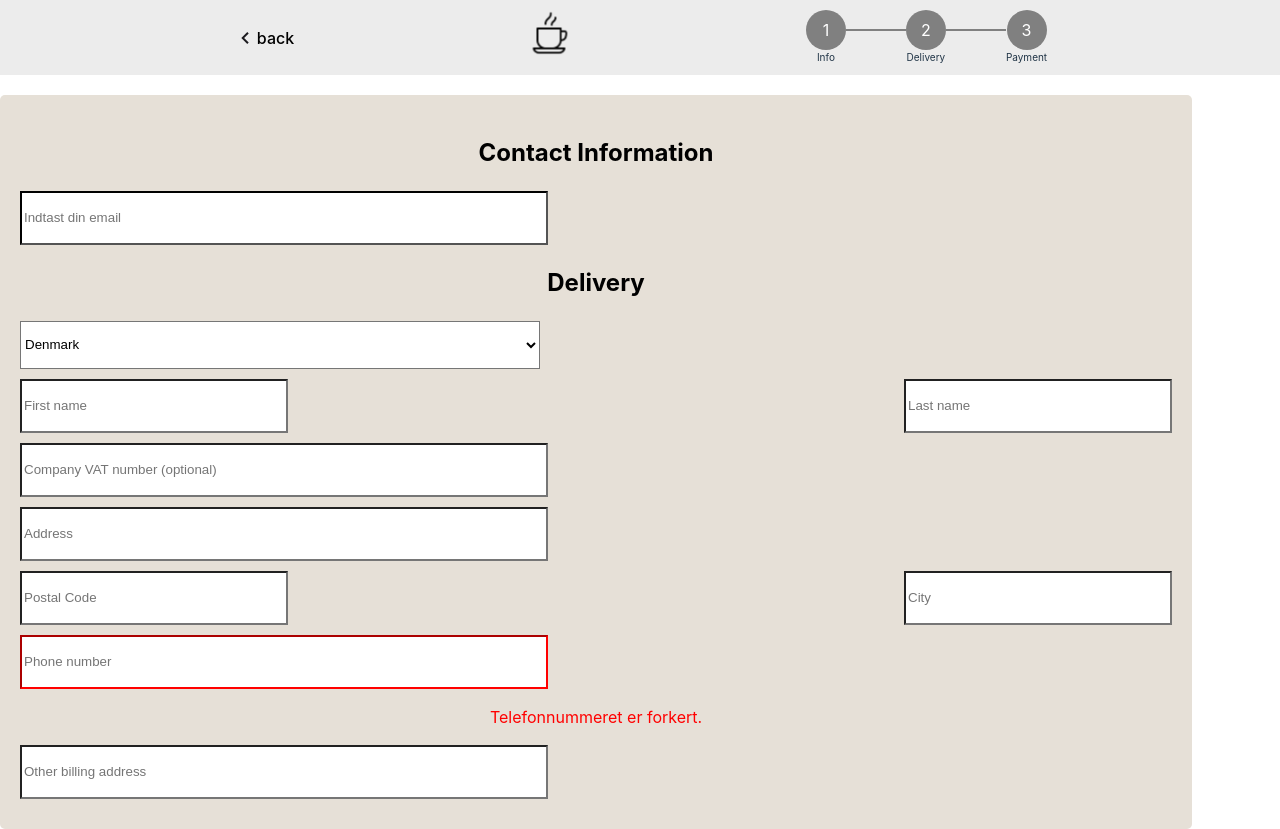
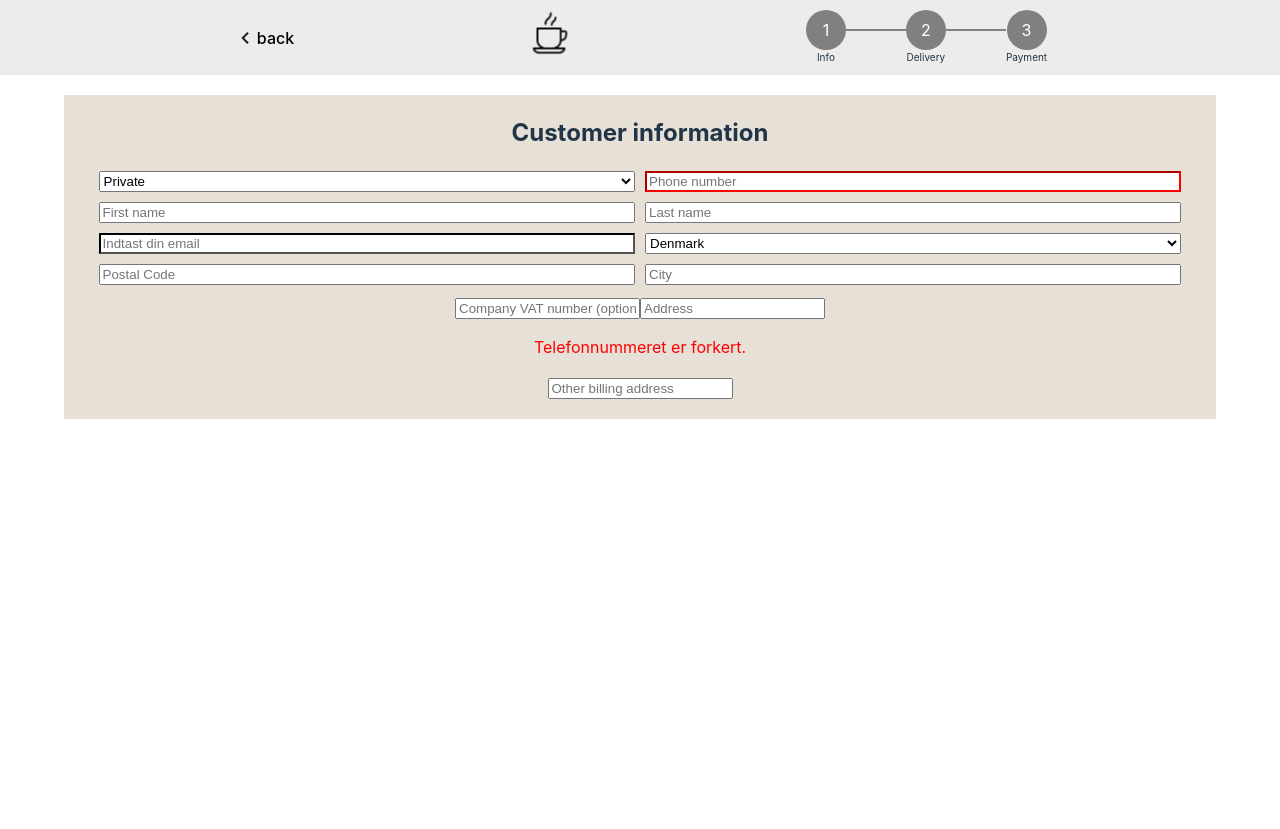
Before and after one commit to Johansogaard/frontend, a React (Vite) app: page /checkout in a window 1280 px wide. After the commit the page ends 800 px from the top, so only its background shows below. Built offline with nearby package versions, Linux system fonts and the light colour scheme; no server answers.

Commit message:
working on form

```diff
--- /dev/null
+++ b/src/checkoutPage/checkoutPage-Components/deprecatedformcss.css
@@ -0,0 +1,35 @@
+form label,
+form select,
+form input {
+  display: block;
+  background-color: #ffffff;
+  color: black;
+  margin-bottom: 10px;
+  height: 48px;
+}
+
+form input:not(.small-input),
+form select {
+  width: 100%;
+  max-width: 520px;
+  min-width: 50px;
+}
+
+@media (max-width: 581px) {
+  form input:not(.small-input),
+  form select {
+    width: 100%;
+  }
+}
+
+@media (max-width: 980px) {
+    .contact-info,
+  .delivery
+
+   {
+    width: 90%;
+
+
+
+  }
+}
--- a/src/checkoutPage/checkoutPage-Components/formComponent.css
+++ b/src/checkoutPage/checkoutPage-Components/formComponent.css
@@ -1,34 +1,37 @@
-form label,
-form select,
-form input {
-  display: block;
-  background-color: #ffffff;
-  color: black;
-  margin-bottom: 10px;
-  height: 48px;
+.form{
+  width: 90%;
+  padding-bottom: 20px ;
+  display: flex;
+  flex-direction: column;
+
+  background-color: #e6e0d7;
+
 }
-form input:not(.small-input),
-form select {
-  width: 100%;
-  max-width: 520px;
-  min-width: 50px;
+.checkout-UserInfo{
+  display: grid;
+  grid-template-columns: repeat(2, 1fr);
+  gap: 10px;
 }
-
-@media (max-width: 581px) {
-  form input:not(.small-input),
-  form select {
-    width: 100%;
-  }
-}
-
-@media (max-width: 980px) {
-    .contact-info,
-  .delivery
-
-   {
-    width: 90%;
+.form-content{
 
 
+  margin-left: 3%;
+  margin-right: 3%;
+}
+.email-info{
+  width: 100%;
+}
+.zipform-container{
+  margin-top: 10px;
+  margin-bottom: 10px;
+  display: grid;
+  grid-template-columns: repeat(2, 1fr);
+  gap: 10px;
 
-  }
 }
+.postalCode-input{
+
+}
+.city-input{
+
+}
--- a/src/checkoutPage/checkoutPage-Components/formComponent.tsx
+++ b/src/checkoutPage/checkoutPage-Components/formComponent.tsx
@@ -8,39 +8,54 @@ export function FormComponent() {
     const {email,phoneNumber,vatNumber,setEmail,setPhoneNumber,setVatNumber,isEmailValid,isPhoneNumberValid,isVatNumberValid } = formsManager();
     return (
         <section className="form">
-        <h2>Contact Information</h2>
-          <form>
-            <input type="email" name="email" placeholder="Indtast din email" required value={email}
-                   onChange={(e) => setEmail(e.target.value)}
+        <h2>Customer information</h2>
+          <form className='form-content'>
 
-                   style={{ borderColor:  !(email.length > 1 && isEmailValid) ? 'black' : 'black' }} // Visuel feedback med grænsefarve rød eller grøn når det er korrekt/forkert/
-            />
-            {email.length > 1 && isEmailValid && email.includes('@') && email.includes('.') && (
-              <p style={{ color: 'green' }}>Emailen er gyldig.</p>
-            )}
-            {email.length > 1 && (!isEmailValid || !email.includes('@') || !email.includes('.')) && (
-              <p style={{ color: 'red' }}>Emailen er ikke gyldig.</p>
-            )}
-            <h2>Delivery</h2>
-            <select id="country" name="country" required>
-              <option value="dk">Denmark</option>
+
+            <div className='checkout-UserInfo'>
+
+            <select id="userType" name="usertype" required>
+              <option value="privat">Private</option>
+              <option value="comp">Company</option>
 
             </select>
-            <div style={{ display: 'flex', justifyContent: 'space-between' }}>
+
+            <input type="tel"
+                   name="phone" placeholder="Phone number" value={phoneNumber}
+                   onChange={(e) => setPhoneNumber(e.target.value)}
+                   style={{ borderColor: isPhoneNumberValid ? 'green' : 'red' }} required
+                   onKeyPress={(event) => {
+                     if (!/[0-9]/.test(event.key)) {
+                       event.preventDefault()
+                     }
+                   }}
+                   maxLength={8}
+            />
               <input
                 type="text"
                 name="firstName"
                 placeholder="First name"
-                className="small-input"
+                className="user-input"
               />
               <input
                 type="text"
                 name="lastName"
                 placeholder="Last name"
-                className="small-input"
+                className="user-input"
               />
+
+              <input type="email" name="email" placeholder="Indtast din email" required value={email}
+                   onChange={(e) => setEmail(e.target.value)}
+
+                   style={{ borderColor:  !(email.length > 1 && isEmailValid) ? 'black' : 'black' }} // Visuel feedback med grænsefarve rød eller grøn når det er korrekt/forkert/
+            />
+             <select id="country" name="country" required>
+              <option value="dk">Denmark</option>
+
+            </select>
+
             </div>
-
+            <ZipForm />
 
             <input
               type="text"
@@ -77,19 +92,14 @@ export function FormComponent() {
             />
 
 
-            <ZipForm />
 
-            <input type="tel"
-                   name="phone" placeholder="Phone number" value={phoneNumber}
-                   onChange={(e) => setPhoneNumber(e.target.value)}
-                   style={{ borderColor: isPhoneNumberValid ? 'green' : 'red' }} required
-                   onKeyPress={(event) => {
-                     if (!/[0-9]/.test(event.key)) {
-                       event.preventDefault()
-                     }
-                   }}
-                   maxLength={8}
-            />
+
+            {email.length > 1 && isEmailValid && email.includes('@') && email.includes('.') && (
+              <p style={{ color: 'green' }}>Emailen er gyldig.</p>
+            )}
+            {email.length > 1 && (!isEmailValid || !email.includes('@') || !email.includes('.')) && (
+              <p style={{ color: 'red' }}>Emailen er ikke gyldig.</p>
+            )}
             {!isPhoneNumberValid && <p style={{ color: 'red' }}>Telefonnummeret er forkert.</p>}
             <input type="text" name="Other billing address" placeholder="Other billing address" />
           </form>
@@ -135,14 +145,14 @@ function ZipForm() {
   }
 
   return (
-    <div style={{ display: 'flex', justifyContent: 'space-between' }}>
+    <div className='zipform-container'>
       <input
         type="text"
         name="postalCode"
         placeholder="Postal Code"
         value={postalCode}
         onChange={handleChange}
-        className="small-input"
+        className="postalCode-input"
         maxLength={4}
       />
       {message && <p style={{ color: 'red' }}>{message}</p>}
@@ -153,7 +163,7 @@ function ZipForm() {
         placeholder="City"
         value={city}
         readOnly
-        className="small-input"
+        className="city-input"
       />
     </div>
   )
--- /dev/null
+++ b/src/checkoutPage/checkoutPage.css
@@ -0,0 +1,4 @@
+.checkout-delivery{
+    display: flex;
+    justify-content: center;
+}
--- a/src/checkoutPage/checkoutPage.tsx
+++ b/src/checkoutPage/checkoutPage.tsx
@@ -1,12 +1,12 @@
 import { FormComponent } from "./checkoutPage-Components/formComponent"
 import { CheckoutMenuBar } from "./checkoutMenuBar/checkoutMenuBar"
-
+import './checkoutPage.css'
 
 export function CheckoutPage(){
     return(
 <>
        <CheckoutMenuBar/>
-  <section className="delivery">
+  <section className="checkout-delivery">
         <FormComponent />
       </section>
     </>
```
Also changed, not shown: src/shopping-cart/hooks/useItemManager.tsx (added).
